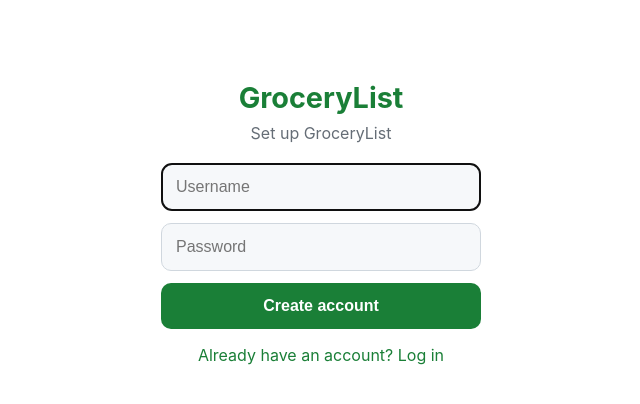
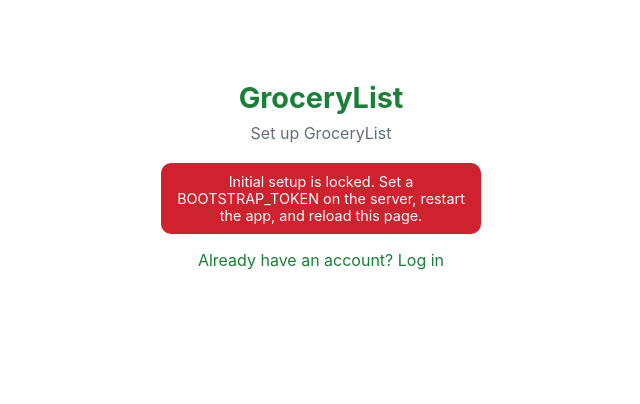
Before and after one commit to jjbasken/GroceryList, a Flask app: template templates/register.html in a window 1280 px wide. Shown: the top 404 px of the page, without its empty margins (319-959 px from the left). Run offline with Flask 3, Linux system fonts and the light colour scheme; the template is opened without the code that fills it, so the values that code supplies are empty; some libraries are stand-ins or nearby versions.

Commit message:
Harden deployment, bootstrap, and supply chain

```diff
--- a/app.py
+++ b/app.py
@@ -1,3 +1,5 @@
+import hashlib
+import hmac
 import json
 import queue
 import sqlite3
@@ -5,6 +7,7 @@ import threading
 import time
 from datetime import timedelta
 from functools import wraps
+from pathlib import Path
 from urllib.parse import urlparse
 
 import bcrypt
@@ -23,11 +26,21 @@ from flask import (
 from flask_wtf.csrf import CSRFError, CSRFProtect, generate_csrf
 from flask_limiter import Limiter
 from flask_limiter.util import get_remote_address
+from werkzeug.middleware.proxy_fix import ProxyFix
 
 import config
 
 app = Flask(__name__)
 app.config.from_object(config)  # SECRET_KEY, WTF_CSRF_TIME_LIMIT
+if config.TRUST_PROXY_HEADERS:
+    # The Compose deployment accepts traffic only from one trusted reverse proxy
+    # hop (cloudflared). Do not enable this when clients can reach Gunicorn
+    # directly, because forwarding headers are otherwise spoofable.
+    app.wsgi_app = ProxyFix(
+        app.wsgi_app,
+        x_for=config.TRUSTED_PROXY_HOPS,
+        x_proto=config.TRUSTED_PROXY_HOPS,
+    )
 app.permanent_session_lifetime = timedelta(days=36500)
 app.config["MAX_CONTENT_LENGTH"] = 1 * 1024 * 1024
 app.config["SESSION_COOKIE_HTTPONLY"] = True
@@ -48,6 +61,12 @@ limiter = Limiter(
 # SSE subscribers: list of queue.Queue objects
 subscribers = []
 subscribers_lock = threading.Lock()
+
+
+@app.before_request
+def require_https():
+    if config.ENFORCE_HTTPS and not request.is_secure:
+        return redirect(request.url.replace("http://", "https://", 1), code=308)
 
 
 # ---------------------------------------------------------------------------
@@ -75,6 +94,8 @@ def set_security_headers(response):
     response.headers["X-Frame-Options"] = "DENY"
     response.headers["X-Content-Type-Options"] = "nosniff"
     response.headers["Referrer-Policy"] = "strict-origin-when-cross-origin"
+    if request.is_secure:
+        response.headers["Strict-Transport-Security"] = "max-age=31536000"
     response.headers["Content-Security-Policy"] = (
         "default-src 'self'; script-src 'self'; style-src 'self'; "
         "img-src 'self' data:; connect-src 'self'"
@@ -327,21 +348,36 @@ def register():
     if has_users():
         return redirect(url_for("login"))
 
+    bootstrap_enabled = bool(config.BOOTSTRAP_TOKEN)
+    if not bootstrap_enabled:
+        return render_template("register.html", bootstrap_enabled=False), 503
+
     if request.method == "GET":
-        return render_template("register.html")
+        return render_template("register.html", bootstrap_enabled=True)
 
     username = request.form.get("username", "").strip()
     password = request.form.get("password", "").strip()
+    setup_token = request.form.get("setup_token", "")
+
+    if not hmac.compare_digest(setup_token, config.BOOTSTRAP_TOKEN):
+        flash("Invalid setup token.")
+        return render_template("register.html", bootstrap_enabled=True), 403
 
     if not username or not password:
         flash("Username and password are required.")
-        return render_template("register.html"), 400
+        return render_template("register.html", bootstrap_enabled=True), 400
     if len(password) < 5:
         flash("Password must be at least 5 characters.")
-        return render_template("register.html"), 400
+        return render_template("register.html", bootstrap_enabled=True), 400
 
     pw_hash = bcrypt.hashpw(password.encode(), bcrypt.gensalt()).decode()
     db = get_db()
+    # Serialize setup and re-check inside the write transaction. This prevents
+    # two simultaneous first-run requests from both creating administrators.
+    db.execute("BEGIN IMMEDIATE")
+    if db.execute("SELECT COUNT(*) FROM users").fetchone()[0] != 0:
+        db.rollback()
+        return redirect(url_for("login"))
     db.execute(
         "INSERT INTO users (username, password_hash, role) VALUES (?, ?, 'admin')",
         (username, pw_hash),
@@ -882,6 +918,24 @@ def admin_delete_user(user_id):
 # PWA manifest
 # ---------------------------------------------------------------------------
 
+PWA_ASSETS = (
+    "app.js",
+    "offline-security.js",
+    "style.css",
+    "icon-192.png",
+    "icon-512.png",
+    "manifest.webmanifest",
+)
+
+
+def pwa_asset_version():
+    digest = hashlib.sha256()
+    static_root = Path(app.static_folder)
+    for filename in PWA_ASSETS:
+        digest.update(filename.encode())
+        digest.update((static_root / filename).read_bytes())
+    return digest.hexdigest()[:16]
+
 @app.route("/manifest.webmanifest")
 def manifest():
     return app.send_static_file("manifest.webmanifest"), 200, {"Content-Type": "application/manifest+json"}
@@ -889,8 +943,11 @@ def manifest():
 
 @app.route("/sw.js")
 def service_worker():
-    response = app.send_static_file("sw.js")
+    source = (Path(app.static_folder) / "sw.js").read_text()
+    source = source.replace("__ASSET_VERSION__", pwa_asset_version())
+    response = Response(source, mimetype="application/javascript")
     response.headers["Cache-Control"] = "no-cache"
+    response.headers["Service-Worker-Allowed"] = "/"
     return response
 
 
@@ -932,4 +989,4 @@ with app.app_context():
 
 
 if __name__ == "__main__":
-    app.run(host="0.0.0.0", port=5000, threaded=True)
+    app.run(host="127.0.0.1", port=5000, threaded=True)
--- a/config.py
+++ b/config.py
@@ -2,6 +2,10 @@ import os
 
 SECRET_KEY = os.environ["SECRET_KEY"]   # raises KeyError if unset; no silent fallback
 DATABASE = os.environ.get("DATABASE", "/data/grocery.db")
+BOOTSTRAP_TOKEN = os.environ.get("BOOTSTRAP_TOKEN", "")
+ENFORCE_HTTPS = os.environ.get("ENFORCE_HTTPS", "false").lower() in ("1", "true", "yes")
+TRUST_PROXY_HEADERS = os.environ.get("TRUST_PROXY_HEADERS", "false").lower() in ("1", "true", "yes")
+TRUSTED_PROXY_HOPS = int(os.environ.get("TRUSTED_PROXY_HOPS", "1"))
 # No per-token expiry: tokens stay valid for the life of the session. The PWA
 # can sit open for days between page renders, so a timed token would go stale
 # and break writes until a manual refresh. Tokens are still session-bound.
--- a/conftest.py
+++ b/conftest.py
@@ -8,6 +8,8 @@ import os
 import tempfile
 
 os.environ.setdefault("SECRET_KEY", "test-secret-key-not-for-production")
+os.environ.setdefault("BOOTSTRAP_TOKEN", "test-bootstrap-token")
+os.environ.setdefault("TRUST_PROXY_HEADERS", "true")
 _tmp = tempfile.NamedTemporaryFile(suffix=".db", delete=False)
 _tmp.close()
 os.environ["DATABASE"] = _tmp.name
--- a/requirements-dev.txt
+++ b/requirements-dev.txt
@@ -1 +1,4 @@
-pytest>=8.0
+-r requirements.txt
+bandit==1.9.4
+pip-audit==2.10.1
+pytest==8.4.2
--- a/static/offline-security.js
+++ b/static/offline-security.js
@@ -5,7 +5,10 @@
     async function clearPrivateData() {
         await Promise.all([
             caches.keys().then(keys => Promise.all(keys
-                .filter(key => key.startsWith('grocery-') && key !== 'grocery-static-v8')
+                // App-shell assets contain no account data and remain available
+                // offline. The service worker removes superseded shell versions
+                // during activation.
+                .filter(key => key.startsWith('grocery-') && !key.startsWith('grocery-static-'))
                 .map(key => caches.delete(key)))),
             new Promise((resolve, reject) => {
                 const request = indexedDB.open('grocery-offline', 1);
--- a/templates/register.html
+++ b/templates/register.html
@@ -8,12 +8,17 @@
     <div class="flash">{{ messages[0] }}</div>
     {% endif %}
     {% endwith %}
+    {% if bootstrap_enabled %}
     <form method="POST" action="{{ url_for('register') }}">
         <input type="hidden" name="csrf_token" value="{{ csrf_token() }}">
+        <input type="password" name="setup_token" placeholder="One-time setup token" autocomplete="off" required>
         <input type="text" name="username" placeholder="Username" autocomplete="username" required autofocus>
         <input type="password" name="password" placeholder="Password" autocomplete="new-password" required>
         <button type="submit">Create account</button>
     </form>
+    {% else %}
+    <p class="flash">Initial setup is locked. Set a BOOTSTRAP_TOKEN on the server, restart the app, and reload this page.</p>
+    {% endif %}
     <p class="auth-link"><a href="{{ url_for('login') }}">Already have an account? Log in</a></p>
 </div>
 {% endblock %}
```
Also changed, not shown: docker-compose.yml (+7 -2 lines), static/sw.js (+9 -3 lines), tests/offline-security.test.js (+3 -2 lines), tests/test_app.py (+52 -7 lines), .github/dependabot.yml (added), .github/workflows/security.yml (added), README.md, 4 other files.
